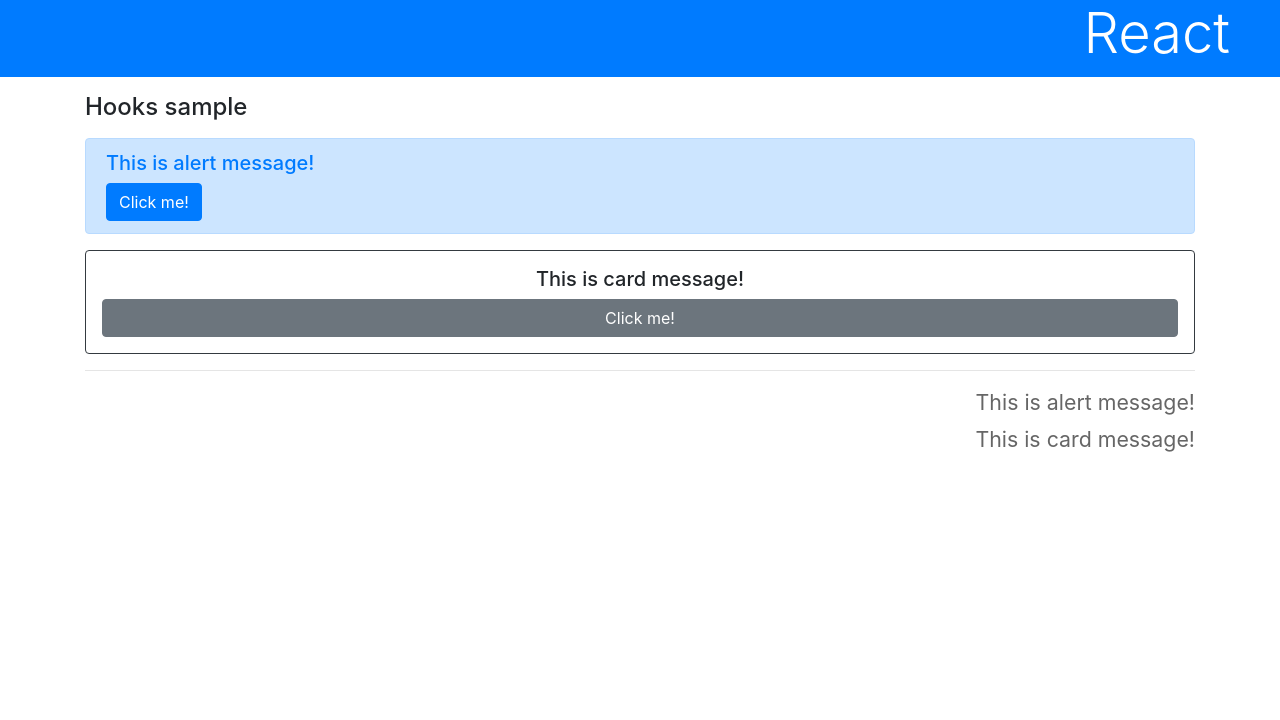
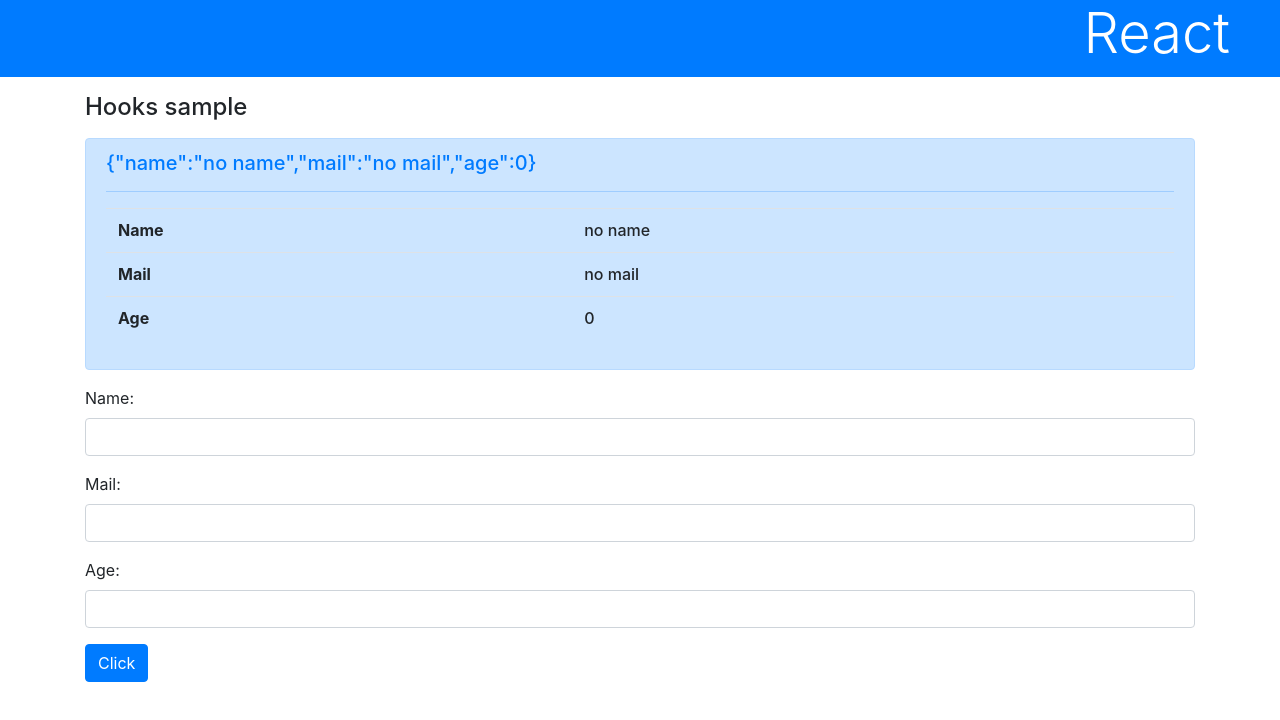
Before and after one commit to takashi227/react-starter, a React (Create React App) app: page / in a window 1280 px wide. Shown: the top 720 px of the page. Built offline with nearby package versions, Linux system fonts and the light colour scheme.

Commit message:
Form実装

```diff
--- a/src/App.js
+++ b/src/App.js
@@ -1,13 +1,12 @@
 import './App.css';
 import React from 'react';
-import Page1 from './component-2/Page1';
-import Page2 from './component-2/Page2';
+import Form from './component-2/Form';
 
 function App() {
 
   return (
     <div>
-      <Page2 />
+      <Form />
     </div>
   )
 }
--- /dev/null
+++ b/src/component-2/Form.js
@@ -0,0 +1,84 @@
+import { useState } from "react"
+
+function AlertMessage(props) {
+    const data = props.data
+    const msg = JSON.stringify(data)
+
+    return (
+        <div className="alert alert-primary h5 text-primary">
+            <h5>{msg}</h5>
+            <hr/>
+            <table className="table h6">
+                <tbody>
+                    <tr>
+                        <th>Name</th>
+                        <td>{data.name}</td>
+                    </tr>
+                    <tr>
+                        <th>Mail</th>
+                        <td>{data.mail}</td>
+                    </tr>
+                    <tr>
+                        <th>Age</th>
+                        <td>{data.age}</td>
+                    </tr>
+                </tbody>
+            </table>
+        </div>
+    )
+}
+
+function Form() {
+    const [name, setName] = useState("")
+    const [mail, setMail] = useState("")
+    const [age, setAge] = useState(0)
+    const [form, setForm] = useState({
+        name: 'no name',
+        mail: 'no mail',
+        age: 0
+    })
+
+    const doChangeName = (event) => {
+        setName(event.target.value)
+    }
+
+    const doChangeMail = (event) => {
+        setMail(event.target.value)
+    }
+
+    const doChangeAge = (event) => {
+        setAge(event.target.value)
+    }
+
+    const doSubmit = (event) => {
+        setForm({name:name, mail:mail, age:age})
+        event.preventDefault()
+    }
+
+    return (
+        <div>
+            <h1 className="bg-primary text-white display-4">React</h1>
+            <div className="container">
+                <h4 className="my-3">Hooks sample</h4>
+                <AlertMessage data={form} setData={setForm}/>
+                <form onSubmit={doSubmit}>
+                    <div className="form-group">
+                        <label>Name:</label>
+                        <input type="text" className="form-control" onChange={doChangeName} />
+                    </div>
+                    <div className="form-group">
+                        <label>Mail:</label>
+                        <input type="text" className="form-control" onChange={doChangeMail} />
+                    </div>
+                    <div className="form-group">
+                        <label>Age:</label>
+                        <input type="number" className="form-control" onChange={doChangeAge} />
+                    </div>
+                    <input type="submit" className="btn btn-primary" value="Click" />
+                </form>
+            </div>
+        </div>
+    )
+}
+
+export default Form
--- a/src/component-2/Page2.js
+++ b/src/component-2/Page2.js
@@ -12,6 +12,7 @@
                 <h4 className="my-3">Hooks sample</h4>
                 <AlertMessage alert={alert} setAlert={setAlert} />
                 <CardMessage card={card} setCard={setCard} />
+
                 <hr />
 
                 <div className="text-right">
```
